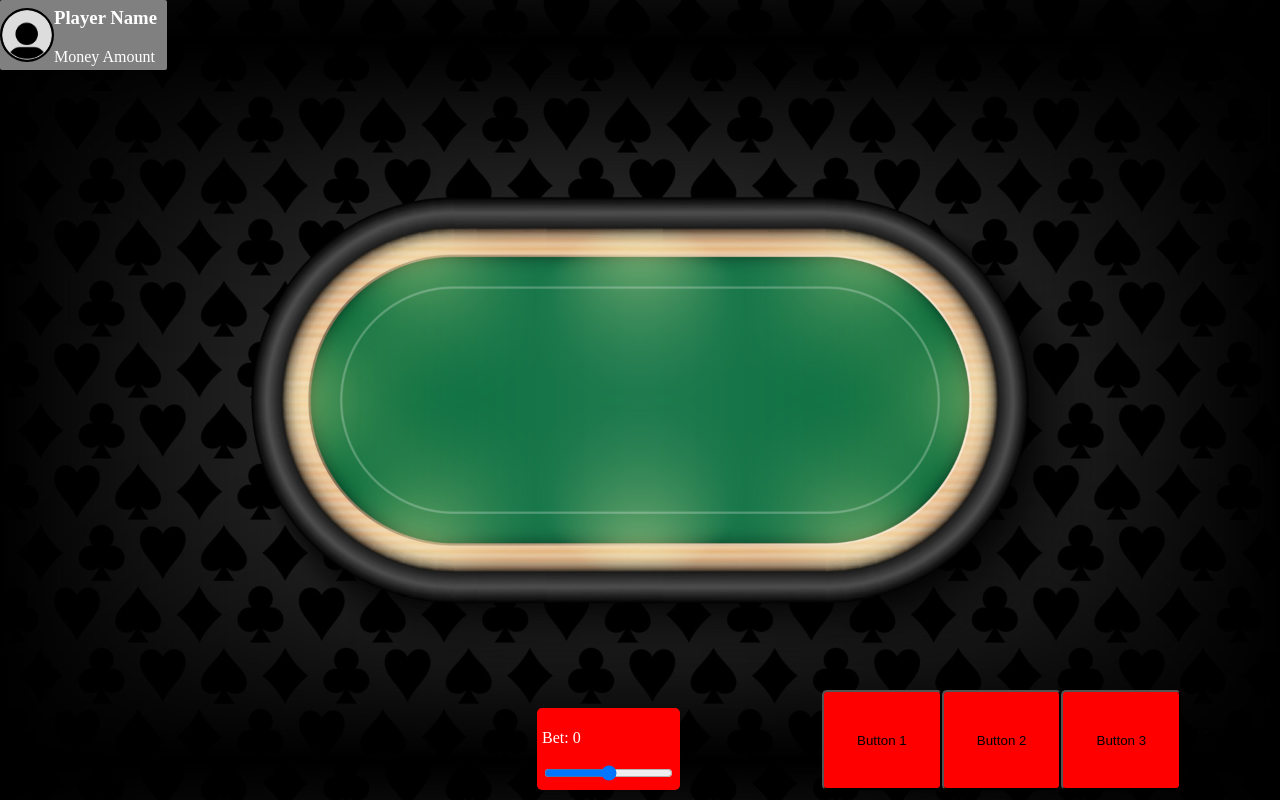
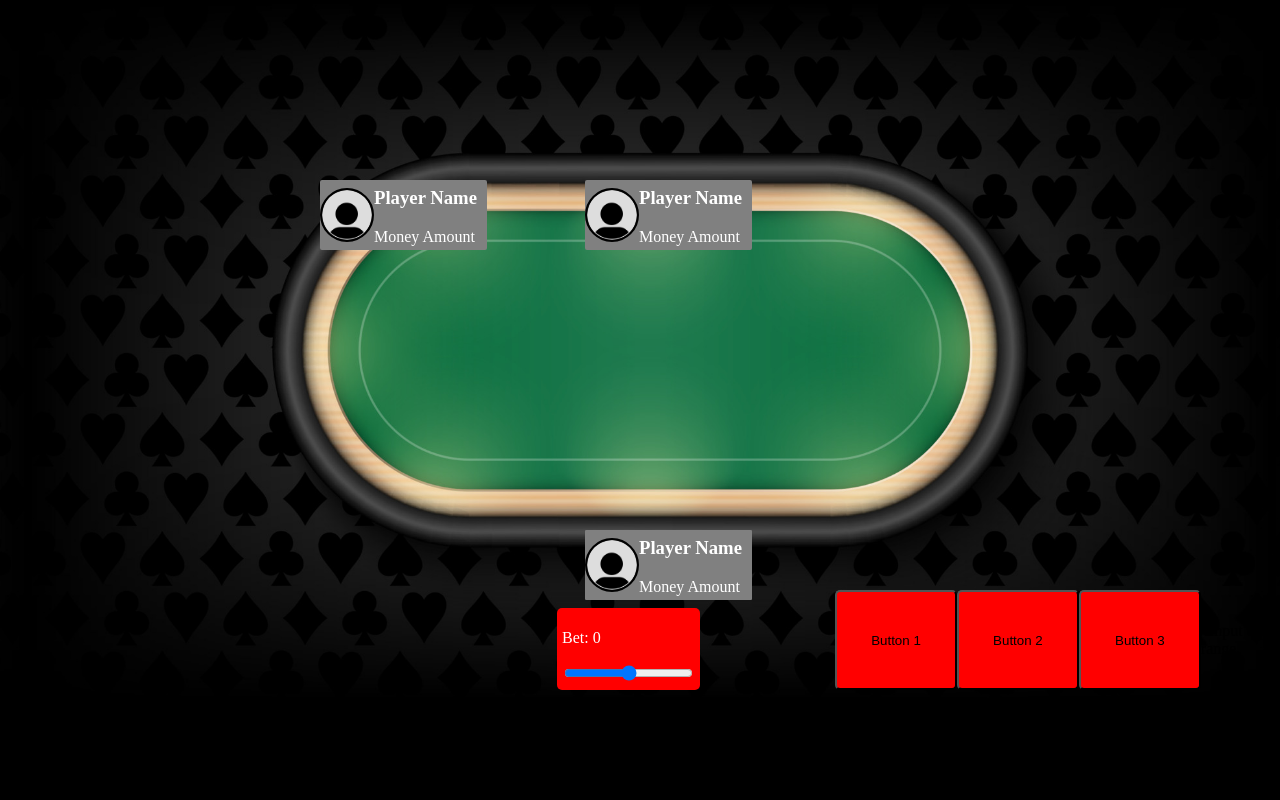
Before and after one commit to Gome510/poker-pge233, a React (Vite) app: page / in a window 1280 px wide. Built offline with nearby package versions, Linux system fonts and the light colour scheme.

Commit message:
PlayerCard props and fixed page size
Allowed for top and left position props to be passed to the PlayerCard component.

Fixed the body and background css so that components don't get displaced on browser resize.

```diff
--- a/src/App.css
+++ b/src/App.css
@@ -1,9 +1,10 @@
 .background-image {
   background-image: url('./assets/table.jpg');
   background-size: contain;
-  background-repeat: repeat;
   background-position: center;
-  min-height: 100vh;
+  height:700px;
+  width:1300px;
+  margin:0 auto;
 
   position: relative;
 }
--- a/src/App.jsx
+++ b/src/App.jsx
@@ -1,18 +1,37 @@
-import React, { useState } from 'react'
-import './App.css'
-import ActionBar from './components/ActionBar'
-import BetBar from './components/BetBar'
-import PlayerCard from './components/PlayerCard'
+import React, { useState } from "react";
+import "./App.css";
+import ActionBar from "./components/ActionBar";
+import BetBar from "./components/BetBar";
+import PlayerCard from "./components/PlayerCard";
 
 function App() {
-
   return (
     <div className="background-image">
       <ActionBar />
       <BetBar />
-      <PlayerCard />
+      <PlayerCard
+        top={180}
+        left={320}
+      />
+      <PlayerCard
+        top={530}
+        left={"45%"}
+      />
+      <PlayerCard
+        top={180}
+        left={"45%"}
+      />
+      <PlayerCard
+        top={530}
+        left={"45%"}
+      />
+      <PlayerCard
+        top={530}
+        left={"45%"}
+      />
+
     </div>
-  )
+  );
 }
 
-export default App
+export default App;
--- a/src/components/PlayerCard.css
+++ b/src/components/PlayerCard.css
@@ -6,6 +6,8 @@
   padding-right: 10px;
 
   position: absolute;
+  top: 0;
+  left: 0;
 
   display: flex;
   align-items: center;
--- a/src/components/PlayerCard.jsx
+++ b/src/components/PlayerCard.jsx
@@ -1,8 +1,13 @@
 import React from "react";
 import "./PlayerCard.css";
-function PlayerCard() {
+
+function PlayerCard(props) {
+  const playerStyle = {
+    top: props.top || 0,
+    left: props.left || 0,
+  };
   return (
-    <div className="player-card">
+    <div className="player-card" style={playerStyle}>
       <img src="src\assets\default_pfp.png" />
       <div className="player-nameplate">
         <h3>Player Name</h3>
--- a/src/index.css
+++ b/src/index.css
@@ -3,4 +3,8 @@ body {
   margin: 0;
   padding: 0;
   background-color: black;
+
+  width:100%;
+  height:100%;
+  overflow:auto;
 }
```
